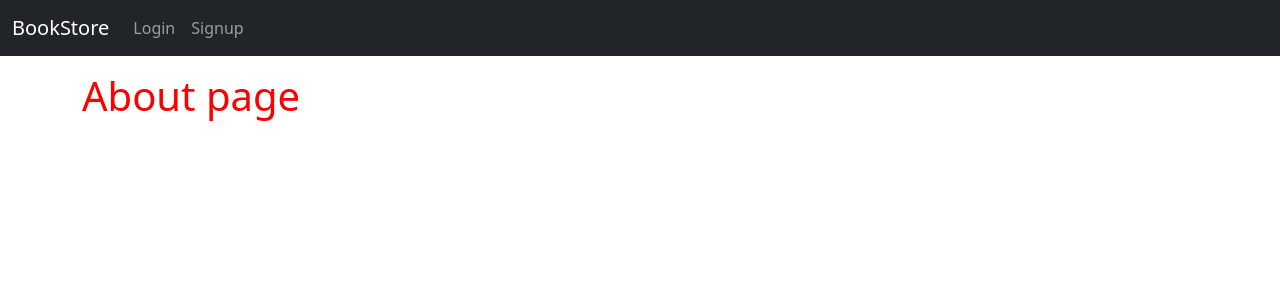
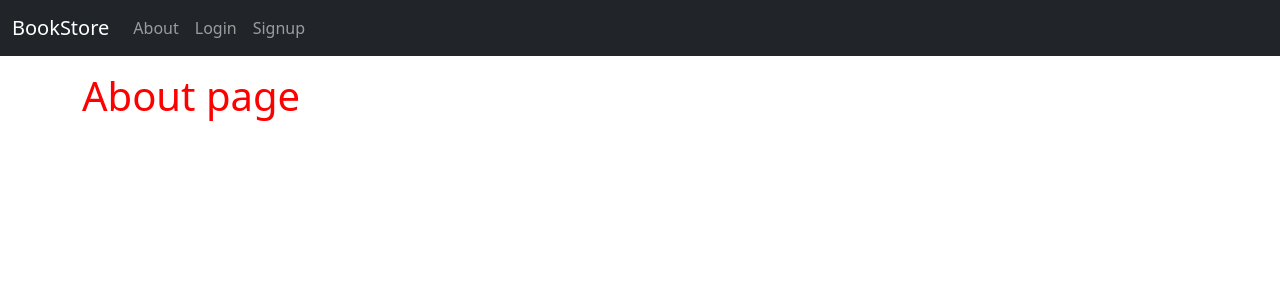
Before and after one commit to Jh0n1joe/curso_2_bookstore, a Django app: page /about/ in a window 1280 px wide. Shown: the top 300 px of the page. Run offline with Django 5.2, Linux system fonts and the light colour scheme.

Commit message:
link about

```diff
--- a/templates/_base.html
+++ b/templates/_base.html
@@ -30,6 +30,11 @@
       </button>
       <div class="collapse navbar-collapse" id="navbarCollapse">
         <ul class="navbar-nav me-auto mb-2 mb-md-0">
+
+          <li class="nav-item">
+            <a class="nav-link" href="{% url 'about' %}">About</a>
+          </li>
+
           {% if user.is_authenticated %}
              <li class="nav-item">
                <form action="{% url 'logout' %}" method="post">
```
